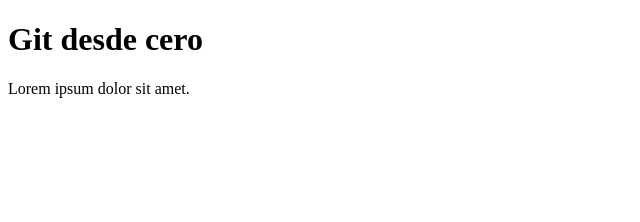
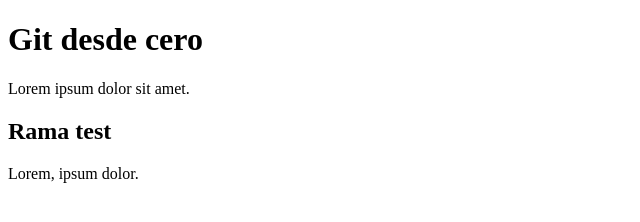
Before and after one commit to jhovan-narvasta/practicando-git, a plain HTML site: page index.html in a window 1280 px wide. Shown: the whole page, without its empty margins (0-640 px from the left). Drawn offline with Linux system fonts and the light colour scheme.

Commit message:
Cambios desde la rama test

```diff
--- a/index.html
+++ b/index.html
@@ -9,5 +9,9 @@
 <body>
     <h1>Git desde cero</h1>
     <p>Lorem ipsum dolor sit amet.</p>
+    <section>
+        <h2>Rama test</h2>
+        <p>Lorem, ipsum dolor.</p>
+    </section>
 </body>
 </html>
```
